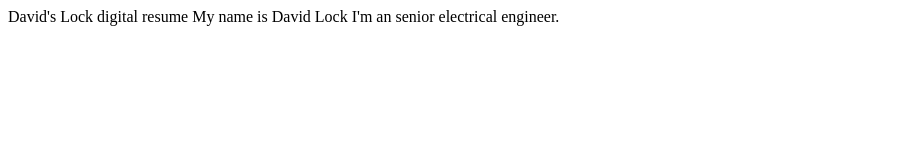
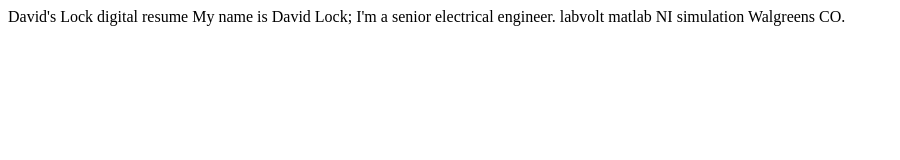
Before and after one commit to djl321/djl, a plain HTML site: page index.html in a window 1280 px wide. Shown: the whole page, without its empty margins (0-900 px from the left). Drawn offline with Linux system fonts and the light colour scheme.

Commit message:
Update index.html

```diff
--- a/index.html
+++ b/index.html
@@ -3,4 +3,11 @@
 <head>
   David's Lock digital resume
   <body>
-    My name is David Lock I'm an senior electrical engineer.
+    My name is David Lock; I'm a senior electrical engineer.
+  </body>
+  labvolt
+  matlab
+  NI simulation
+<body>
+  Walgreens CO.
+</body>
```
